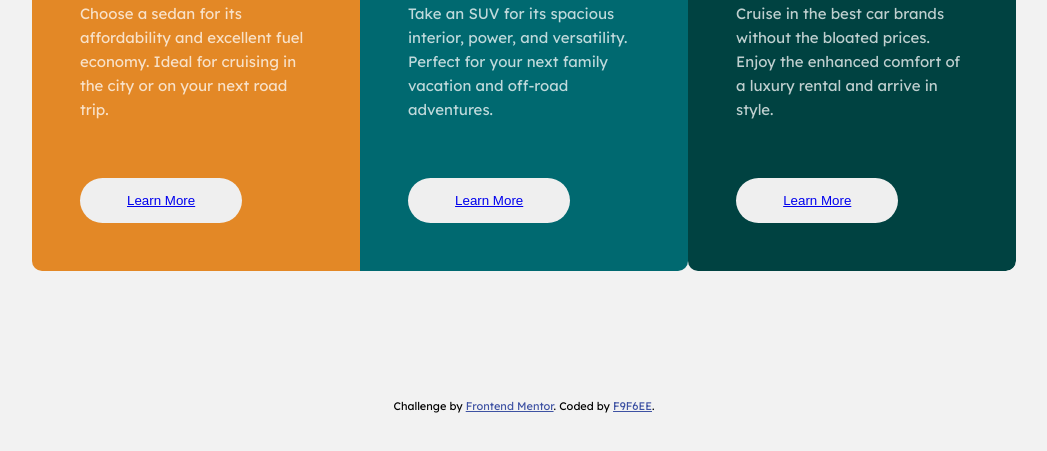
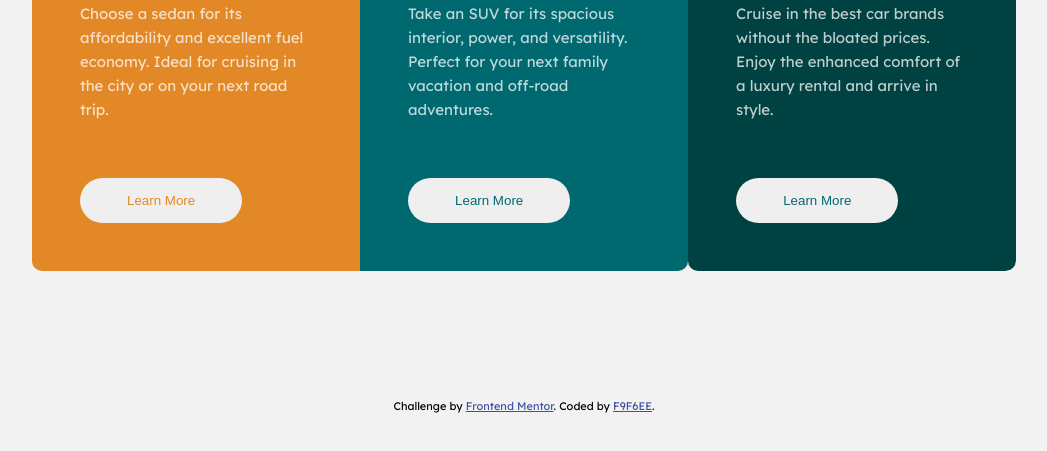
Before and after one commit to F9F6EE/3-column-preview-card-component-FM, a plain HTML site: page index.html in a window 1280 px wide. Shown: the part 289-740 px from the top of the page, without its empty margins (116-1163 px from the left). Drawn offline with Linux system fonts and the light colour scheme.

Commit message:
Update index.html

```diff
--- a/index.html
+++ b/index.html
@@ -36,7 +36,7 @@
             Choose a sedan for its affordability and excellent fuel economy.
             Ideal for cruising in the city or on your next road trip.
           </p>
-          <button class="btn btn-1"><a href="#">Learn More</a></button>
+          <button class="btn btn-1">Learn More</button>
         </div>
         <div class="item item-2">
           <img src="./images/icon-suvs.svg" alt="icon-sedans" />
@@ -45,7 +45,7 @@
             Take an SUV for its spacious interior, power, and versatility.
             Perfect for your next family vacation and off-road adventures.
           </p>
-          <button class="btn btn-2"><a href="#">Learn More</a></button>
+          <button class="btn btn-2">Learn More</button>
         </div>
         <div class="item item-3">
           <img src="./images/icon-luxury.svg" alt="icon-sedans" />
@@ -54,7 +54,7 @@
             Cruise in the best car brands without the bloated prices. Enjoy the
             enhanced comfort of a luxury rental and arrive in style.
           </p>
-          <button class="btn btn-2"><a href="#">Learn More</a></button>
+          <button class="btn btn-2">Learn More</button>
         </div>
       </div>
     </main>
```
